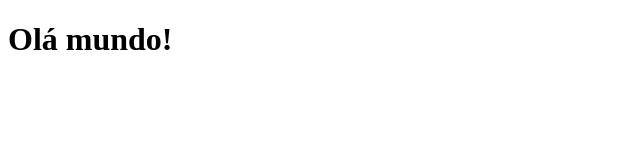
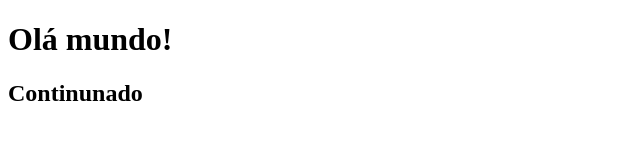
Before and after one commit to JDubas/exercicio1--s, a plain HTML site: page index.html in a window 1280 px wide. Shown: the whole page, without its empty margins (0-640 px from the left). Drawn offline with Linux system fonts and the light colour scheme.

```diff
--- a/index.html
+++ b/index.html
@@ -3,9 +3,11 @@
 	<head>
 		<meta charset="UTF-8">
 		<meta name="viewport" content="width=device-width, initial-scale=1.0">
-		<title>Primeira pagina</title>
+		<title>Exemplos</title>
 	</head>
 	<body>
 		<h1>Olá mundo!</h1>
+		<h2>Continunado</h2>
+
 	</body>
 </html>
```
